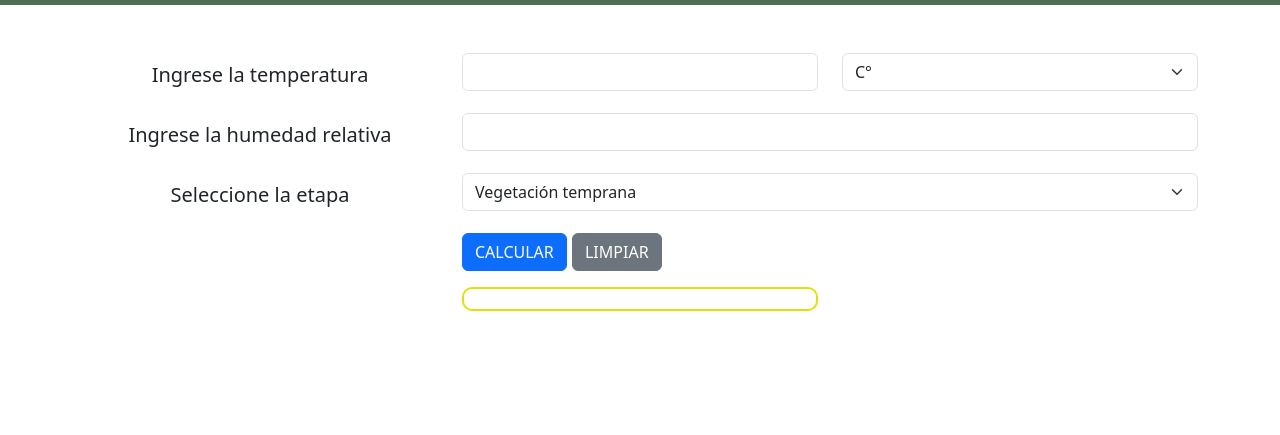
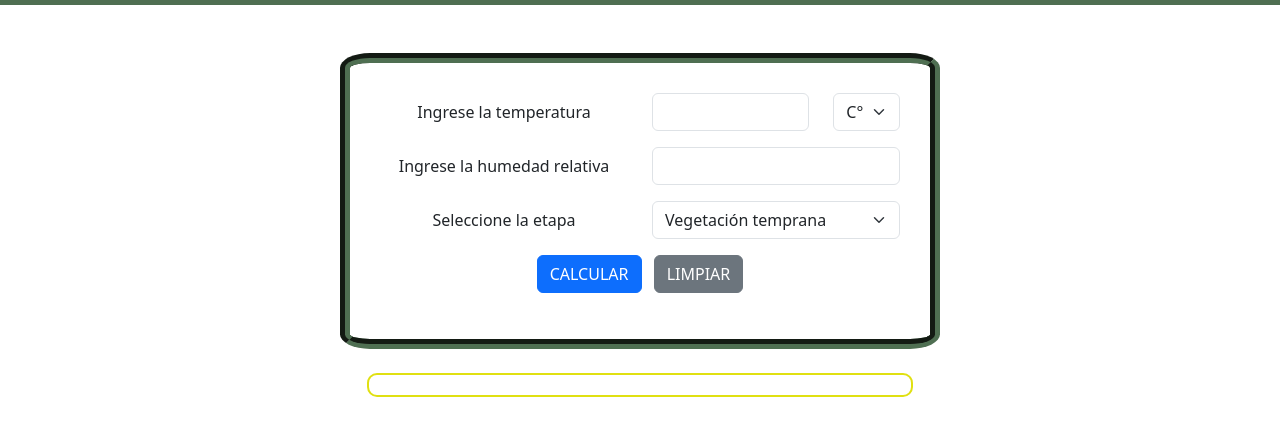
Before and after one commit to Rontaco/herramientasCultivo, a plain HTML site: page calculadoraVPD.html in a window 1280 px wide. Shown: the part 131-566 px from the top of the page. Drawn offline with nearby package versions, Linux system fonts and the light colour scheme.

Commit message:
Optimización de codigo HTML y ajustes estéticos

```diff
--- a/calculadoraVPD.html
+++ b/calculadoraVPD.html
@@ -38,29 +38,34 @@
             </div>
           </nav>
     </header>
-<div class="container mt-5 container-vpd">
-    <form action="">
-        <div class="row mb-3 text-center"> <!-- Fila para la temperatura -->
-            <label for="temperatura" class="col-sm-4 col-form-label">Ingrese la temperatura</label>
+    <div class="container mt-5 ">
+        <form action="" class="mx-auto form-vpd" style="max-width: 600px;">
+            <!-- Fila para la temperatura -->
+            <div class="row mb-3 text-center">
+                <label for="temperatura" class="col-sm-6 col-form-label">Ingrese la temperatura</label>
                 <div class="col-sm-4">
                     <input type="text" name="temperatura" id="temperatura" class="form-control">
                 </div>
-            <div class="col-sm-4">
+                <div class="col-sm-2">
                     <select name="tipoDeTemperatura" id="tipoDeTemperatura" class="form-select">
                         <option value="celsius">C°</option>
                         <option value="fahrenheit">F°</option>
                     </select>
                 </div>
             </div>
-        <div class="row mb-3 text-center"> <!-- Fila para la humedad -->
-            <label for="humedad" class="col-sm-4 col-form-label">Ingrese la humedad relativa</label>
-            <div class="col-sm-8">
+
+            <!-- Fila para la humedad -->
+            <div class="row mb-3 text-center">
+                <label for="humedad" class="col-sm-6 col-form-label">Ingrese la humedad relativa</label>
+                <div class="col-sm-6">
                     <input type="text" name="humedad" id="humedad" class="form-control">
                 </div>
             </div>
-        <div class="row mb-3 text-center"> <!-- Fila para etapas -->
-            <label for="etapas" class="col-sm-4 col-form-label">Seleccione la etapa</label>
-            <div class="col-sm-8">
+
+            <!-- Fila para etapas -->
+            <div class="row mb-3 text-center">
+                <label for="etapas" class="col-sm-6 col-form-label">Seleccione la etapa</label>
+                <div class="col-sm-6">
                     <select name="etapas" id="etapas" class="form-select">
                         <option value="vegeTemprana">Vegetación temprana</option>
                         <option value="preFlora">Vegetación tardía / Pre Flora</option>
@@ -68,16 +73,20 @@
                     </select>
                 </div>
             </div>
-        <div class="row mb-3"> <!-- Fila para botones -->
-            <div class="col-sm-4 offset-sm-4"> <!-- Centrar los botones -->
-                <button id="calcular" class="btn btn-primary">CALCULAR</button>
+
+            <!-- Fila para botones -->
+            <div class="row mb-3 text-center">
+                <div class="col-sm-12">
+                    <button id="calcular" class="btn btn-primary me-2">CALCULAR</button>
                     <button id="limpiar" class="btn btn-secondary">LIMPIAR</button>
                 </div>
             </div>
         </form>
-    <div class="row mt-3 justify-content-center"> <!-- Centrar el output -->
-        <div class="col-sm-4"> <!-- Ocupa 4 columnas -->
-            <output class="form-control"></output> <!-- Área de resultado -->
+
+        <!-- Área de resultado centrada -->
+        <div class="row mt-4 justify-content-center">
+            <div class="col-sm-6">
+                <output class="form-control text-center"></output>
             </div>
         </div>
     </div>
--- a/style.css
+++ b/style.css
@@ -81,3 +81,22 @@ output {
     width: 240px;
     height: 240px;
 }
+.form-vpd, .form-calculadoraFertilizantes, .form-dli, .form-ppfd{
+    padding: 30px;
+    border: 10px groove var(--color-primario);
+    border-radius: 5%;
+}
+.container-vpd {
+    display: flex;
+    flex-direction: column;
+    align-items: center;
+    justify-content: center;
+}
+.card {
+    transition: all 0.4s ease;
+    border-radius: 10px;
+}
+
+.card:hover {
+    box-shadow: 0 0 15px 2px #39FF14;
+}
```
Also changed, not shown: calculadoraDLI.html (+16 -12 lines), calculadoraFertilizantes.html (+18 -13 lines). Lines whose indentation alone changed are shown as unchanged.
